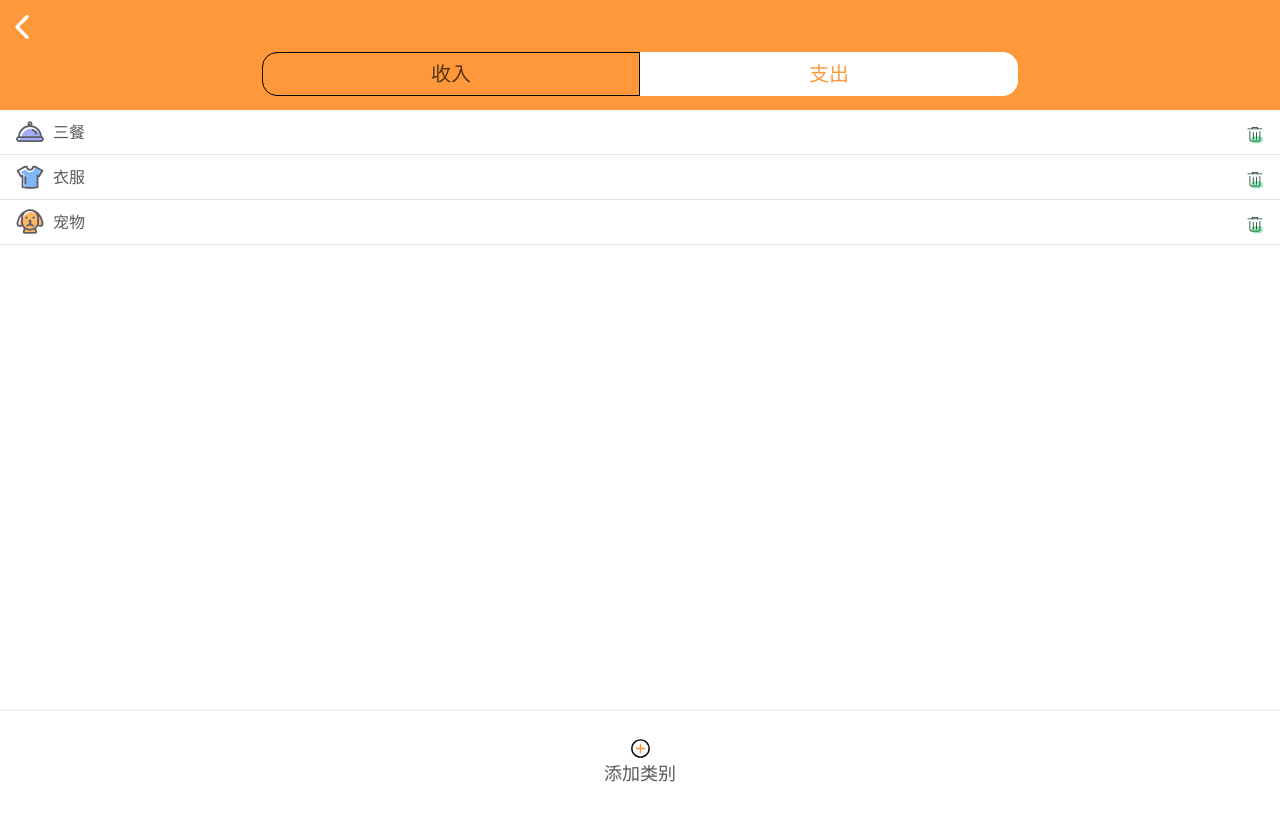
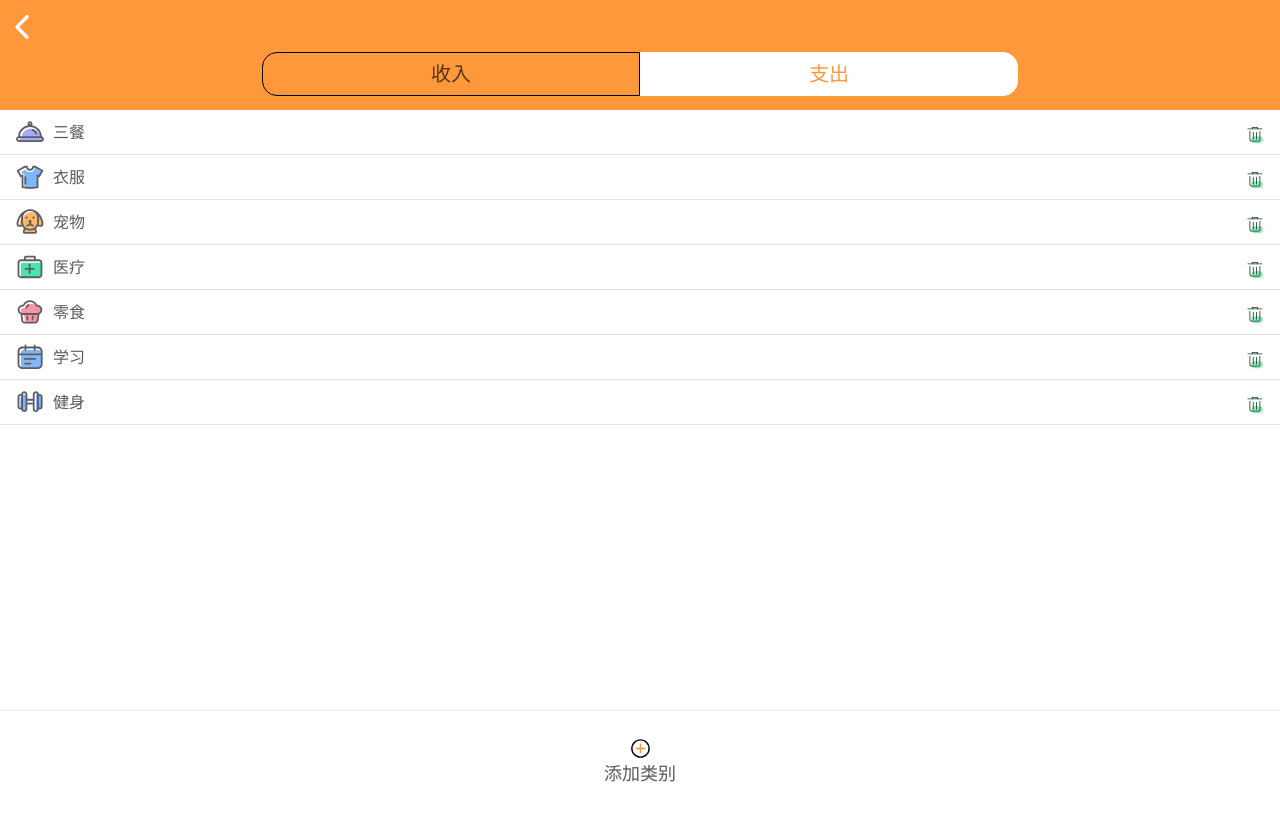
Before and after one commit to chen-yi-ux/orange, a Vue app: page /#/money/edit in a window 1280 px wide. Built offline with nearby package versions, Linux system fonts and the light colour scheme.

Commit message:
添加 LabelEdit 的默认标签

```diff
--- a/src/model.ts
+++ b/src/models/recordListModel.ts
@@ -1,6 +1,6 @@
 import {RecordItem} from '@/custom';
 
-const model = {
+const recordListModel = {
   fetch() {
     return JSON.parse(window.localStorage.getItem('recordList') || '[]') as RecordItem[];
   },
@@ -9,4 +9,4 @@ const model = {
   }
 };
 
-export default model;
+export default recordListModel;
--- a/src/views/LabelEdit.vue
+++ b/src/views/LabelEdit.vue
@@ -15,28 +15,10 @@
     </div>
     <div class="content">
       <ul class="labels">
-        <li>
+        <li v-for="(item, index) in dataSource" :key="index">
           <div class="wrapper">
-            <Icon name="三餐"/>
-            <span>三餐</span>
-          </div>
-          <div class="icon-wrapper">
-            <Icon name="删除"/>
-          </div>
-        </li>
-        <li>
-          <div class="wrapper">
-            <Icon name="衣服"/>
-            <span>衣服</span>
-          </div>
-          <div class="icon-wrapper">
-            <Icon name="删除"/>
-          </div>
-        </li>
-        <li>
-          <div class="wrapper">
-            <Icon name="宠物"/>
-            <span>宠物</span>
+            <Icon :name="item.svg"/>
+            <span>{{ item.name }}</span>
           </div>
           <div class="icon-wrapper">
             <Icon name="删除"/>
@@ -55,11 +37,16 @@
 <script lang="ts">
 import Vue from 'vue';
 import {Component} from 'vue-property-decorator';
+import defaultLabels from '@/constants/defaultLabels';
 
 @Component
 export default class LabelEdit extends Vue {
   goBack() {
     this.$router.back();
+  }
+
+  get dataSource() {
+    return defaultLabels.filter((item) => item.type === this.type);
   }
 
   type = '-';
@@ -135,25 +122,29 @@ export default class LabelEdit extends Vue {
     > .labels {
       height: 85%;
       overflow: auto;
-      > li{
+
+      > li {
         display: flex;
         justify-content: space-between;
         align-items: center;
         height: 45px;
         padding: 0 15px;
         border-bottom: 1px solid #e3e3e3;
-        > .wrapper{
+
+        > .wrapper {
           display: flex;
           justify-content: space-between;
           align-items: center;
           font-size: 16px;
-          > .icon{
+
+          > .icon {
             margin-right: 8px;
             width: 30px;
             height: 30px;
           }
         }
-        > .icon-wrapper > .icon{
+
+        > .icon-wrapper > .icon {
           margin-top: 8px;
           width: 20px;
           height: 20px;
--- a/src/views/Money.vue
+++ b/src/views/Money.vue
@@ -34,9 +34,9 @@ import Time from '@/components/Money/Time.vue';
 import Notes from '@/components/Money/Notes.vue';
 import Labels from '@/components/Money/Labels.vue';
 import {RecordItem} from '@/custom';
-import model from '@/model';
+import recordListModel from '@/models/recordListModel';
 
-const recordList = model.fetch();
+const recordList = recordListModel.fetch();
 
 @Component({
   components: {Labels, Notes, Time, Input, Type, Title}
@@ -52,7 +52,7 @@ export default class Money extends Vue {
 
   @Watch('recordList')
   onRecordListChanged() {
-    model.save(this.recordList);
+    recordListModel.save(this.recordList);
     this.$router.push('/detail');
   }
 
```
